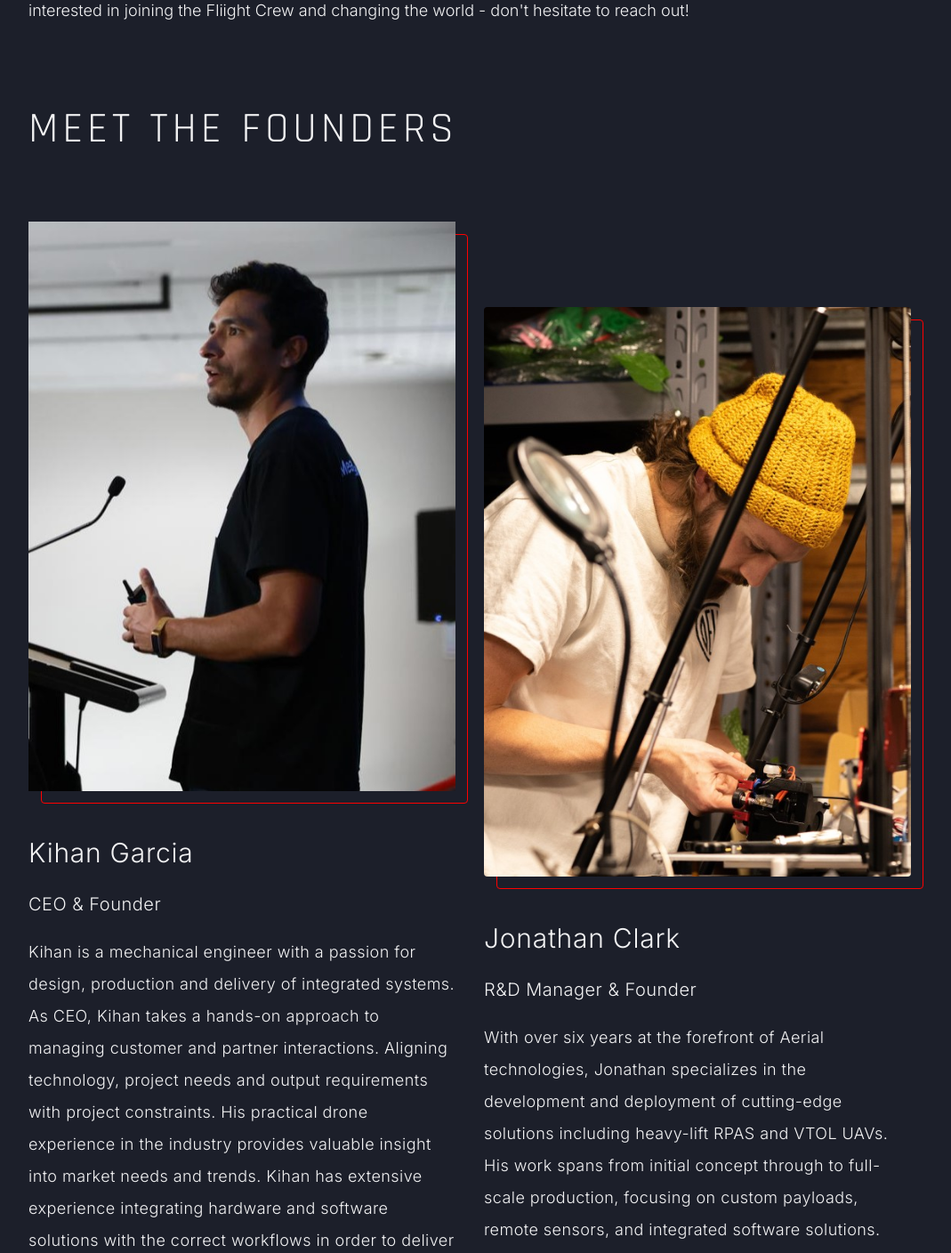
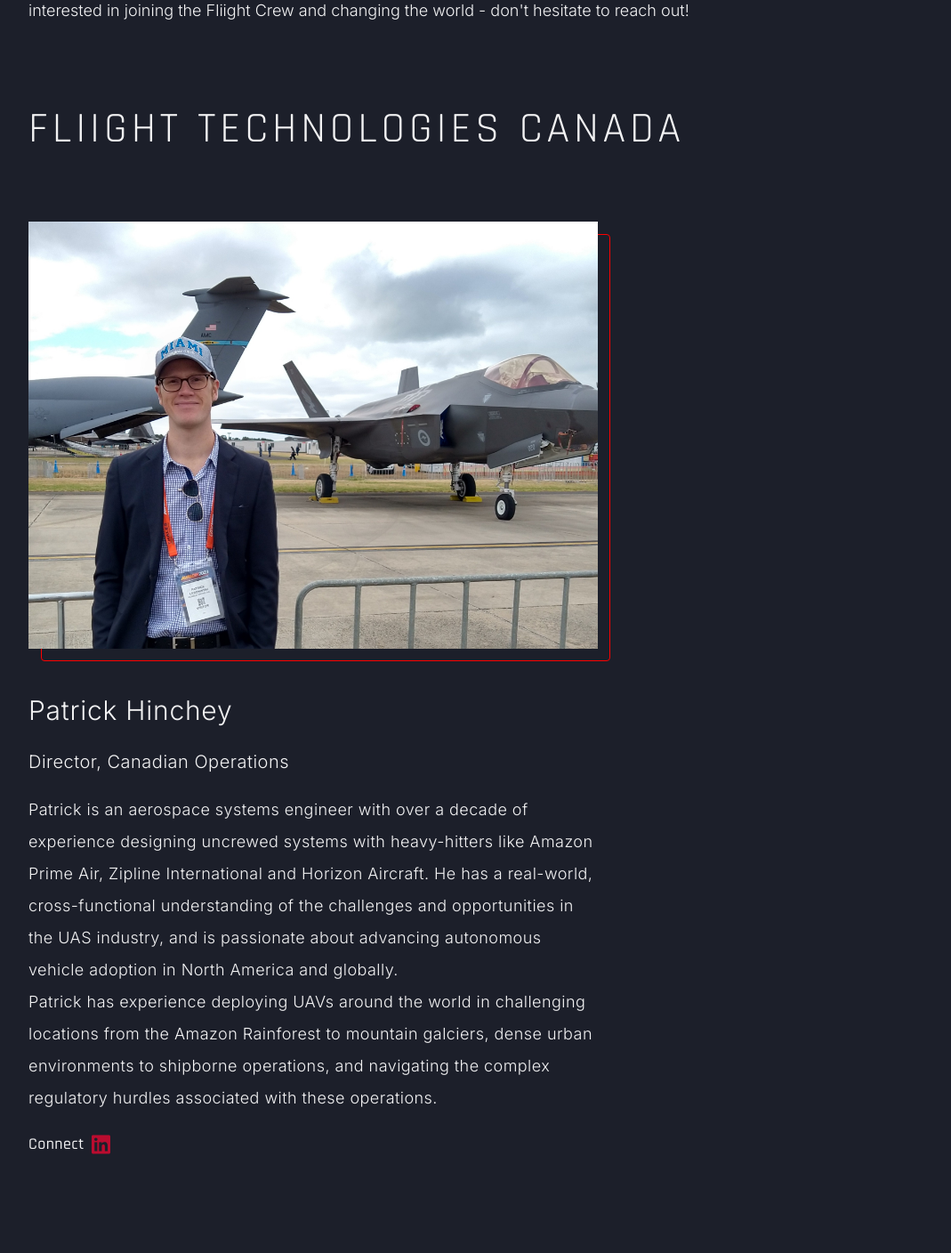
Before and after one commit to KGFliight/fliight-technologies-ca, a React (Vite) app: page /about in a window 1280 px wide. Shown: the part 2320-3728 px from the top of the page at 89% size, without its empty margins (96-1165 px from the left). Built offline with nearby package versions, Linux system fonts and the light colour scheme.

Commit message:
updated contact details, added Patrick to about page

```diff
--- a/src/components/AboutComponent.jsx
+++ b/src/components/AboutComponent.jsx
@@ -4,6 +4,7 @@
 import { faLinkedin } from '@fortawesome/free-brands-svg-icons'
 import john from '../assets/images/john.jpg'
 import kihan from '../assets/images/kihan.jpeg'
+import patrick from '../assets/images/patrick.jpg'
 import '../App.css'
 import AOS from 'aos'
 import 'aos/dist/aos.css'
@@ -157,7 +158,49 @@
           </div>
 
           <h3 className="uppercase text-5xl tracking-widest text-left my-8 ">
-            Meet the founders
+            Fliight Technologies Canada
+          </h3>
+          <div className="flex flex-col sm:items-center lg:items-start lg:flex-row lg:justify-between my-20 font-['Inter'] font-light ">
+            <div className="max-w-[368px] lg:min-w-[xl] lg:max-w-2xl pr-8 mt-0 flex-1">
+              <div className="aspect-w-9 aspect-h-16 image-container z-50">
+                <img src={patrick} alt="Patrick Hinchey" className="w-full h-auto" />
+              </div>
+
+              <div className="my-8">
+                <p className="my-2 text-3xl leading-loose tracking-wide">
+                  Patrick Hinchey
+                </p>
+                <p className="my-2 text-xl leading-loose tracking-wide">
+                  Director, Canadian Operations
+                </p>
+                <p className="my-4 leading-loose tracking-wide">
+                  Patrick is an aerospace systems engineer with over a decade of experience designing uncrewed systems with heavy-hitters
+                  like Amazon Prime Air, Zipline International and Horizon Aircraft. He has a real-world, cross-functional understanding of
+                  the challenges and opportunities in the UAS industry, and is passionate about advancing autonomous vehicle adoption in North America and globally.
+                  <br />
+                  Patrick has experience deploying UAVs around the world in challenging locations from the Amazon Rainforest to mountain galciers, dense urban environments to shipborne operations,
+                  and navigating the complex regulatory hurdles associated with these operations.
+                </p>
+                <span className="hover:opacity-50 transition duration-300">
+                  <a
+                    href="https://www.linkedin.com/in/patrickhinchey/"
+                    target="_blank"
+                    rel="noreferrer"
+                    className="leading-loose tracking-wide font-['rajdhani'] font-medium inline-flex items-center"
+                  >
+                    Connect{' '}
+                    <FontAwesomeIcon
+                      icon={faLinkedin}
+                      className="text-ft-red text-2xl pl-2 rounded"
+                    />
+                  </a>
+                </span>
+              </div>
+            </div>
+          </div>
+
+          <h3 className="uppercase text-5xl tracking-widest text-left my-8 ">
+            Fliight Technologies Australia
           </h3>
           <div className="flex flex-col sm:items-center lg:items-start lg:flex-row lg:justify-between my-20 font-['Inter'] font-light ">
             <div className="max-w-[368px] lg:min-w-[xl] lg:max-w-2xl pr-8 mt-0 flex-1">
--- a/src/components/Footer.jsx
+++ b/src/components/Footer.jsx
@@ -100,7 +100,7 @@
         <div className="flex items-center gap-4 ml-4">
           <FontAwesomeIcon icon={faPhone} className="self-center w-12" />
           <span className="text-sm leading-loose tracking-wides  hover:underline hover:text-ft-white transition duration-300">
-            <a href="tel:+61429279876">+(61) 428 279 876</a>
+            <a href="tel:+61429279876">+1 289 244 2504</a>
           </span>
         </div>
         <div className="flex items-center gap-4 ml-4">
--- a/src/components/LandingWorkWithUs.jsx
+++ b/src/components/LandingWorkWithUs.jsx
@@ -73,7 +73,7 @@
             UAV Consulting
           </h4>
           <p className="text-base font-light leading-7 tracking-wide font-['Inter']">
-            With a combined 15 years in the Unmanned Aerial Vehicles (UAV)
+            With a combined 25 years in the Unmanned Aerial Vehicles (UAV)
             industry, Fliight Technologies possess the expertise to identify the
             perfect UAV solution to suit each clients unique use case. Whether
             it be long range operations (BVLOS), Custom System Integration,
```
Also changed, not shown: src/assets/images/patrick.jpg (added), 1 other file (tests, documents, lock files or other folders).
